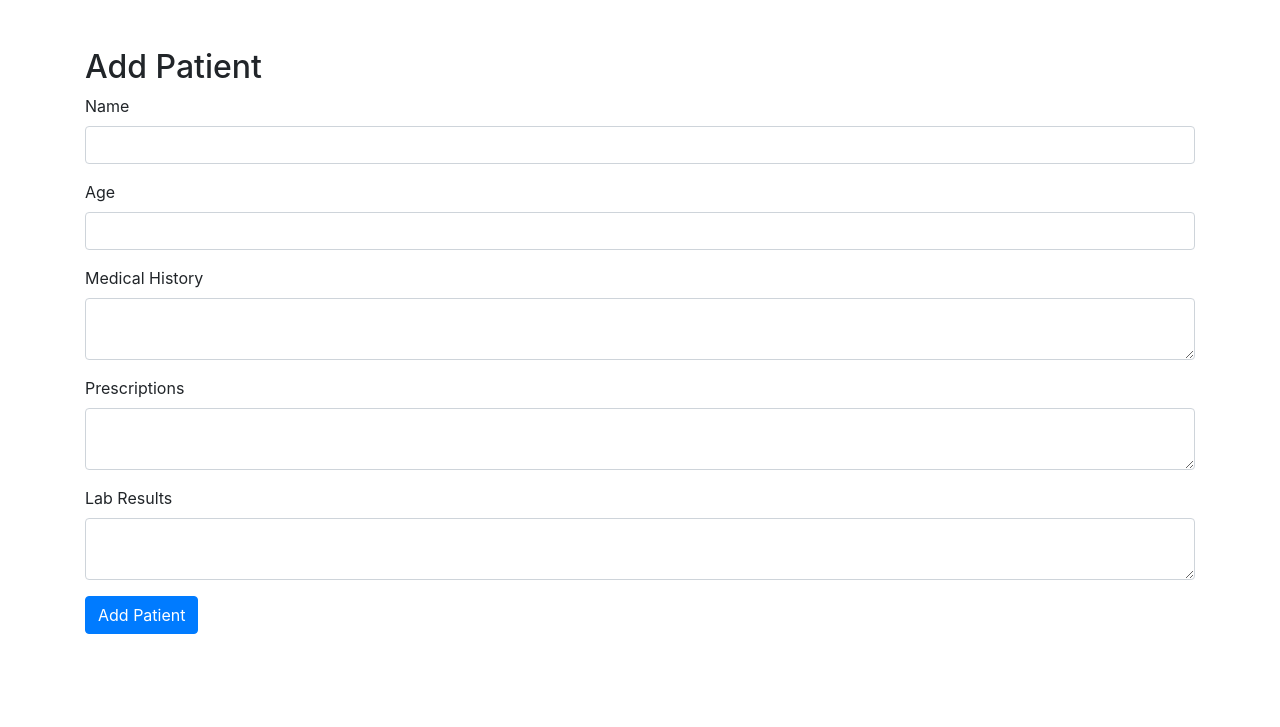
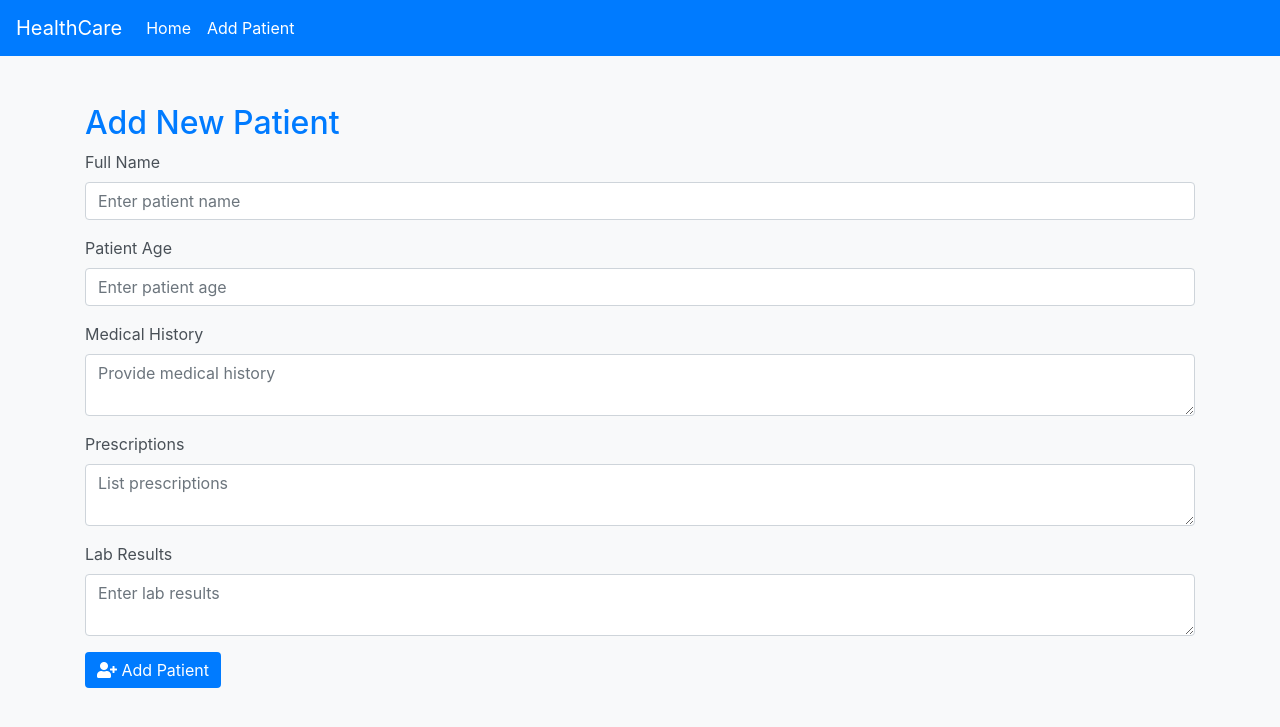
Before and after one commit to Harith-K/patient-record-service, a Flask app: page /add in a window 1280 px wide. Shown: the top 727 px of the page. Run offline with Flask 3, Linux system fonts and the light colour scheme; some libraries are stand-ins or nearby versions.

Commit message:
Improvements

```diff
--- a/app/templates/add_patient.html
+++ b/app/templates/add_patient.html
@@ -1,28 +1,28 @@
 {% extends "base.html" %}
 
 {% block content %}
-<h2>Add Patient</h2>
+<h2 class="text-primary">Add New Patient</h2>
 <form method="POST">
     <div class="form-group">
-        <label for="name">Name</label>
-        <input type="text" class="form-control" id="name" name="name" required>
+        <label for="name">Full Name</label>
+        <input type="text" class="form-control" id="name" name="name" placeholder="Enter patient name" required>
     </div>
     <div class="form-group">
-        <label for="age">Age</label>
-        <input type="number" class="form-control" id="age" name="age" required>
+        <label for="age">Patient Age</label>
+        <input type="number" class="form-control" id="age" name="age" placeholder="Enter patient age" required>
     </div>
     <div class="form-group">
         <label for="medical_history">Medical History</label>
-        <textarea class="form-control" id="medical_history" name="medical_history"></textarea>
+        <textarea class="form-control" id="medical_history" name="medical_history" placeholder="Provide medical history"></textarea>
     </div>
     <div class="form-group">
         <label for="prescriptions">Prescriptions</label>
-        <textarea class="form-control" id="prescriptions" name="prescriptions"></textarea>
+        <textarea class="form-control" id="prescriptions" name="prescriptions" placeholder="List prescriptions"></textarea>
     </div>
     <div class="form-group">
         <label for="lab_results">Lab Results</label>
-        <textarea class="form-control" id="lab_results" name="lab_results"></textarea>
+        <textarea class="form-control" id="lab_results" name="lab_results" placeholder="Enter lab results"></textarea>
     </div>
-    <button type="submit" class="btn btn-primary">Add Patient</button>
+    <button type="submit" class="btn btn-primary"><i class="fa fa-user-plus"></i> Add Patient</button>
 </form>
 {% endblock %}
--- a/app/templates/base.html
+++ b/app/templates/base.html
@@ -4,9 +4,65 @@
     <meta charset="UTF-8">
     <meta name="viewport" content="width=device-width, initial-scale=1.0">
     <link rel="stylesheet" href="https://maxcdn.bootstrapcdn.com/bootstrap/4.5.2/css/bootstrap.min.css">
-    <title>Patient Record Service</title>
+    <link rel="stylesheet" href="https://cdnjs.cloudflare.com/ajax/libs/font-awesome/5.15.4/css/all.min.css">
+    <style>
+        body {
+            background-color: #f8f9fa;
+        }
+        .navbar {
+            background-color: #007bff;
+        }
+        .navbar a {
+            color: #fff !important;
+        }
+        .btn-primary {
+            background-color: #007bff;
+            border: none;
+        }
+        .btn-primary:hover {
+            background-color: #0056b3;
+        }
+        .btn-warning {
+            background-color: #ffc107;
+            border: none;
+        }
+        .btn-warning:hover {
+            background-color: #e0a800;
+        }
+        .btn-danger {
+            background-color: #dc3545;
+            border: none;
+        }
+        .btn-danger:hover {
+            background-color: #c82333;
+        }
+        .table thead {
+            background-color: #007bff;
+            color: #fff;
+        }
+        .form-group label {
+            color: #495057;
+        }
+    </style>
+    <title>HealthCare System</title>
 </head>
 <body>
+    <nav class="navbar navbar-expand-lg">
+        <a class="navbar-brand" href="#">HealthCare</a>
+        <button class="navbar-toggler" type="button" data-toggle="collapse" data-target="#navbarNav" aria-controls="navbarNav" aria-expanded="false" aria-label="Toggle navigation">
+            <span class="navbar-toggler-icon"></span>
+        </button>
+        <div class="collapse navbar-collapse" id="navbarNav">
+            <ul class="navbar-nav">
+                <li class="nav-item">
+                    <a class="nav-link" href="{{ url_for('patients.index') }}">Home</a>
+                </li>
+                <li class="nav-item">
+                    <a class="nav-link" href="{{ url_for('patients.add_patient') }}">Add Patient</a>
+                </li>
+            </ul>
+        </div>
+    </nav>
     <div class="container mt-5">
         {% block content %}{% endblock %}
     </div>
```
Also changed, not shown: app/templates/edit_patient.html (+4 -4 lines), app/templates/index.html (+4 -4 lines).
